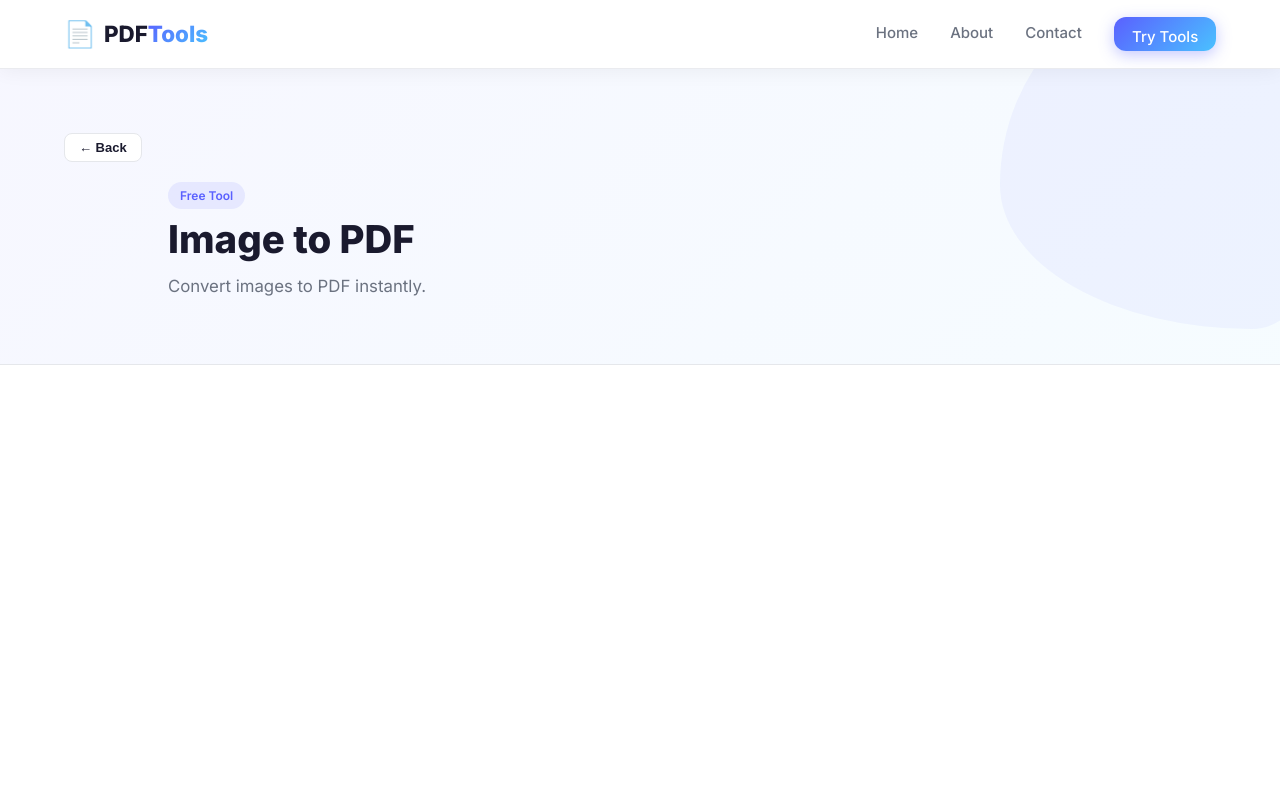
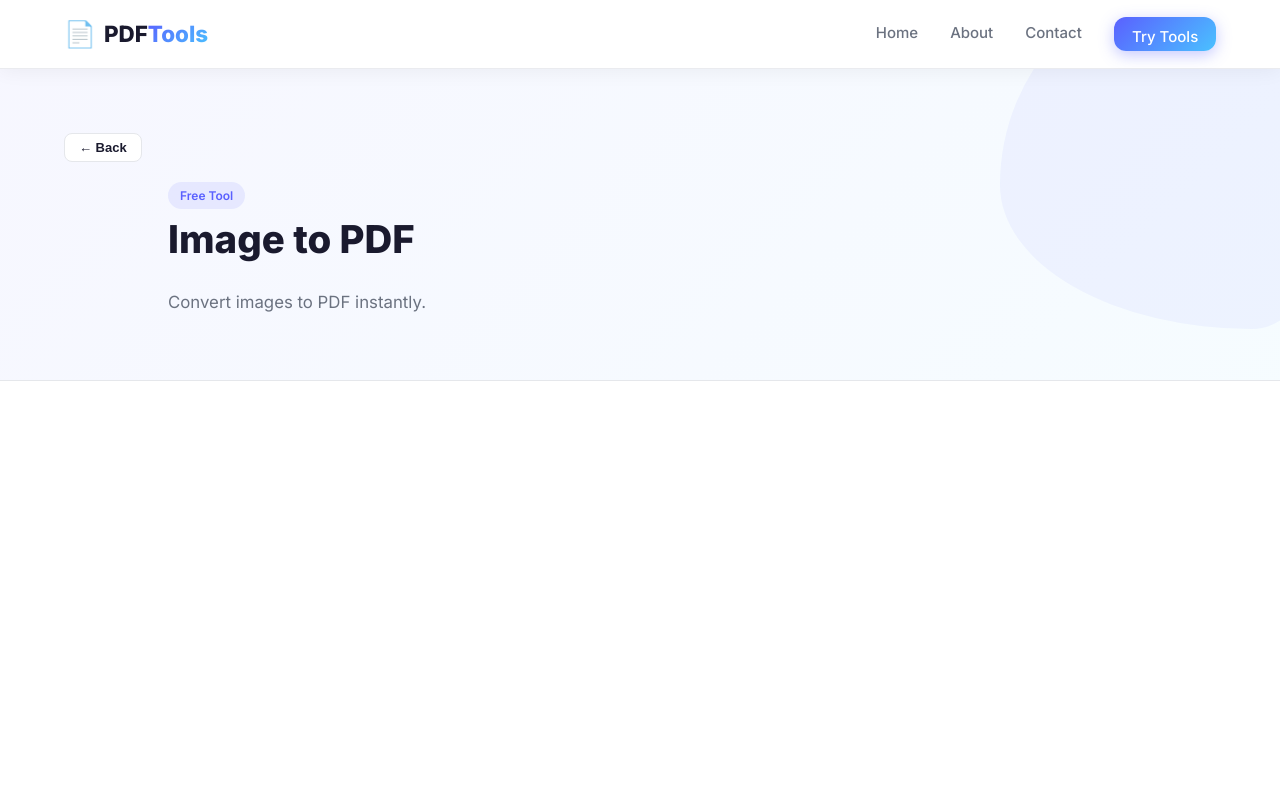
Before and after one commit to Akhilma2005/PDF-Tools, a Next.js app in the folder nextjs/: page /tools/image-to-pdf in a window 1280 px wide. Shown: the top 800 px of the page. Built offline with nearby package versions, Linux system fonts and the light colour scheme.

Commit message:
perf: fix desktop CLS, reduce transform distances, preload font

```diff
--- a/nextjs/pages/_document.js
+++ b/nextjs/pages/_document.js
@@ -15,6 +15,7 @@
         <link rel="preconnect" href="https://fonts.googleapis.com" />
         <link rel="preconnect" href="https://fonts.gstatic.com" crossOrigin="anonymous" />
         <link href="https://fonts.googleapis.com/css2?family=Inter:wght@400;500;600;700;800&display=swap" rel="stylesheet" media="print" onLoad="this.media='all'" />
+        <link rel="preload" as="style" href="https://fonts.googleapis.com/css2?family=Inter:wght@400;500;600;700;800&display=swap" />
         <noscript>
           <link href="https://fonts.googleapis.com/css2?family=Inter:wght@400;500;600;700;800&display=swap" rel="stylesheet" />
         </noscript>
--- a/nextjs/styles/Home.css
+++ b/nextjs/styles/Home.css
@@ -110,6 +110,7 @@
 .fade-in, .fade-in-delay-1, .fade-in-delay-2, .fade-in-delay-3, .fade-in-delay-4 { min-height: 1px; }
 .hero-stats { min-height: 64px; }
 .hero-search { min-height: 52px; }
+h1 { min-height: 60px; }
 
 /* No results */
 .no-results {
--- a/nextjs/styles/index.css
+++ b/nextjs/styles/index.css
@@ -193,25 +193,25 @@
 @media (min-width: 769px) {
   .reveal {
     opacity: 0;
-    transform: translateY(28px);
+    transform: translateY(20px);
     transition: opacity 0.5s cubic-bezier(.16,1,.3,1), transform 0.5s cubic-bezier(.16,1,.3,1);
   }
   .reveal.visible { opacity: 1; transform: translateY(0); }
 
   .reveal-left {
-    opacity: 0; transform: translateX(-28px);
+    opacity: 0; transform: translateX(-20px);
     transition: opacity 0.5s cubic-bezier(.16,1,.3,1), transform 0.5s cubic-bezier(.16,1,.3,1);
   }
   .reveal-left.visible { opacity: 1; transform: translateX(0); }
 
   .reveal-right {
-    opacity: 0; transform: translateX(28px);
+    opacity: 0; transform: translateX(20px);
     transition: opacity 0.5s cubic-bezier(.16,1,.3,1), transform 0.5s cubic-bezier(.16,1,.3,1);
   }
   .reveal-right.visible { opacity: 1; transform: translateX(0); }
 
   .reveal-scale {
-    opacity: 0; transform: scale(0.95);
+    opacity: 0; transform: scale(0.98);
     transition: opacity 0.5s cubic-bezier(.16,1,.3,1), transform 0.5s cubic-bezier(.16,1,.3,1);
   }
   .reveal-scale.visible { opacity: 1; transform: scale(1); }
```
